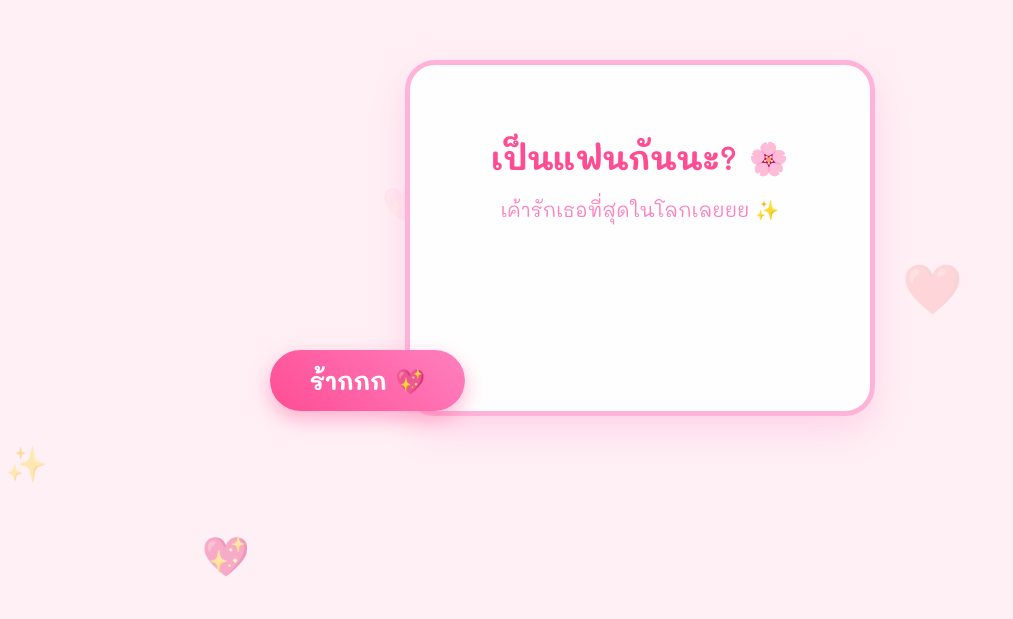
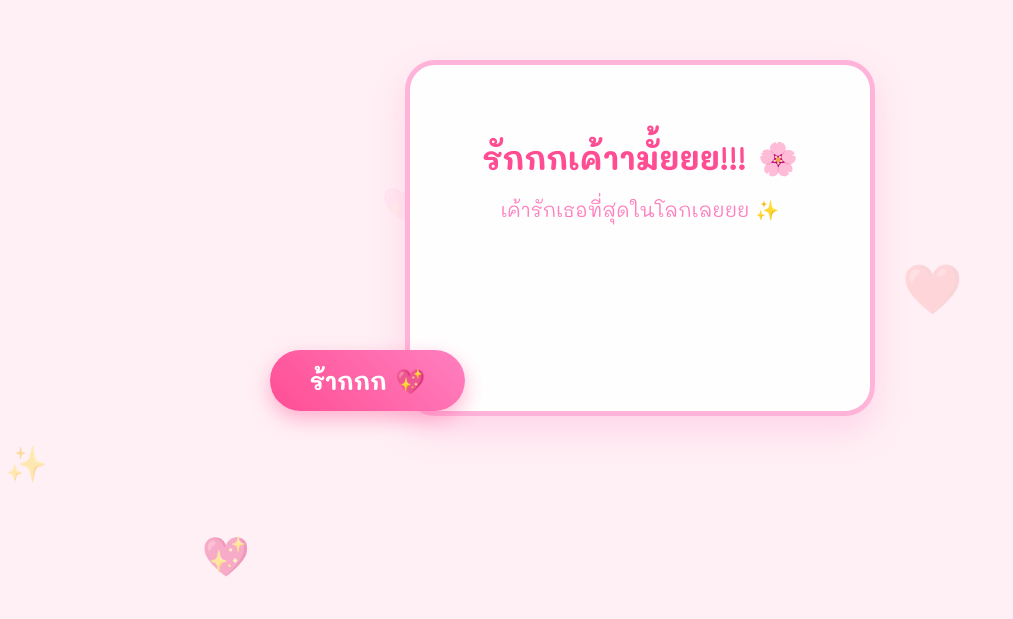
Before and after one commit to sabity2550-pixel/Bittt, a plain HTML site: page index.html in a window 1280 px wide. Shown: the part 162-781 px from the top of the page, without its empty margins (0-1013 px from the left). Drawn offline with Linux system fonts and the light colour scheme.

Commit message:
Update index.html

```diff
--- a/index.html
+++ b/index.html
@@ -66,7 +66,7 @@
 
     <div class="container">
         <div id="main-content">
-            <h1>เป็นแฟนกันนะ? 🌸</h1>
+            <h1>รักกกเค้าามั้ยยย!!! 🌸</h1>
             <p>เค้ารักเธอที่สุดในโลกเลยยย ✨</p>
             <div style="height: 120px;"></div> </div>
     </div>
```
